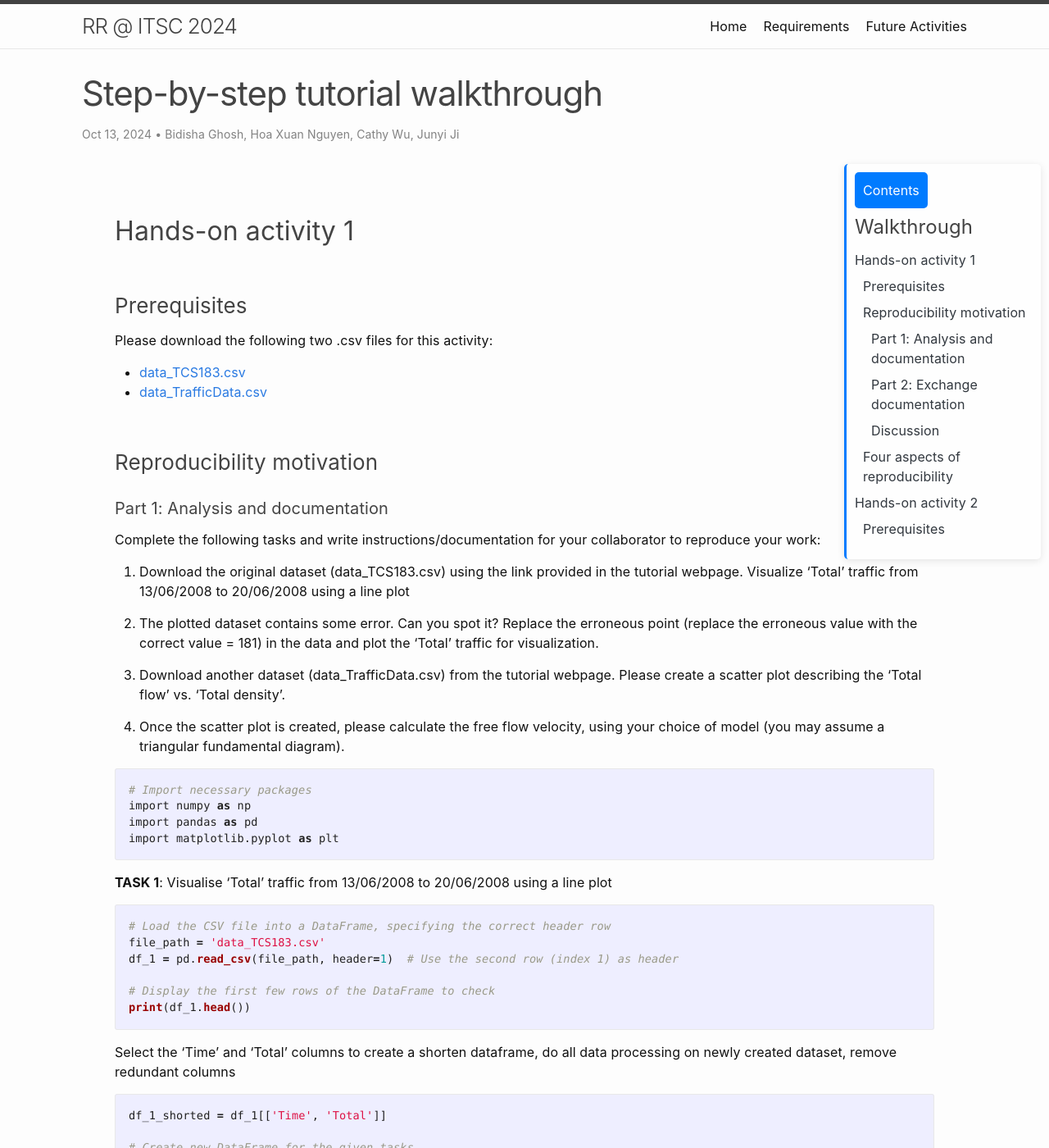
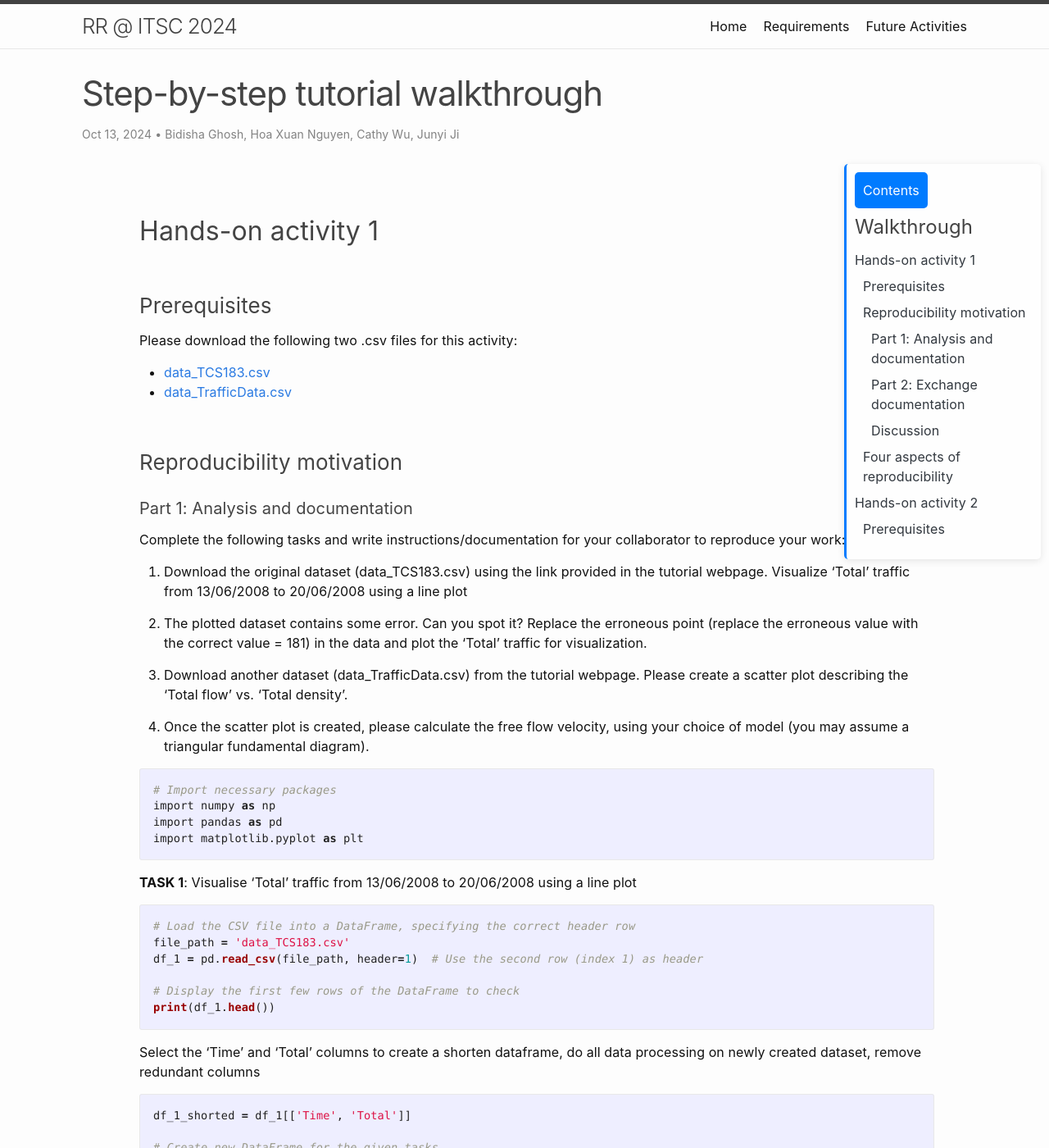
Before and after one commit to RRinTransportation/itsc24-rr-tutorial, a Jekyll site: the page built from step-by-step.md, in a window 1280 px wide and 1400 px high. Shown: the whole window at 82% size. Built offline with Jekyll 4.4.1, drawn with Linux system fonts in a browser that asks for light colours.

Commit message:
Leave space for TOC right

```diff
--- a/assets/css/post.css
+++ b/assets/css/post.css
@@ -25,7 +25,7 @@
 /* Post content styles */
 .post-content {
     flex-grow: 1;            /* Allow the content area to take up remaining space */
-    margin-left: 0px;       /* Adjust margin to make room for the TOC */
+    margin-left: 30px;       /* Adjust margin to make room for the TOC */
 }
 
 /* TOC list styles */
```
